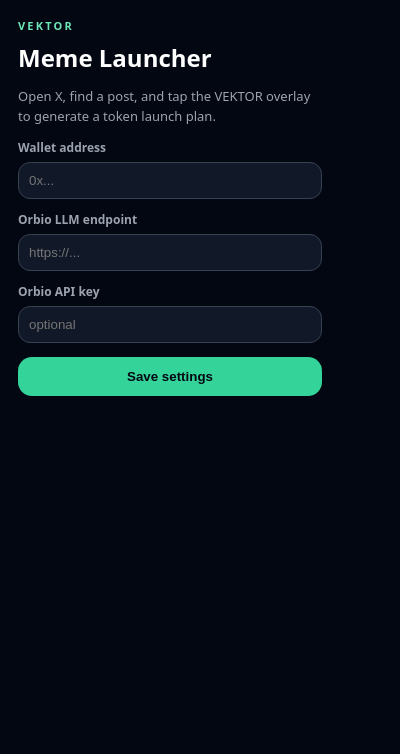
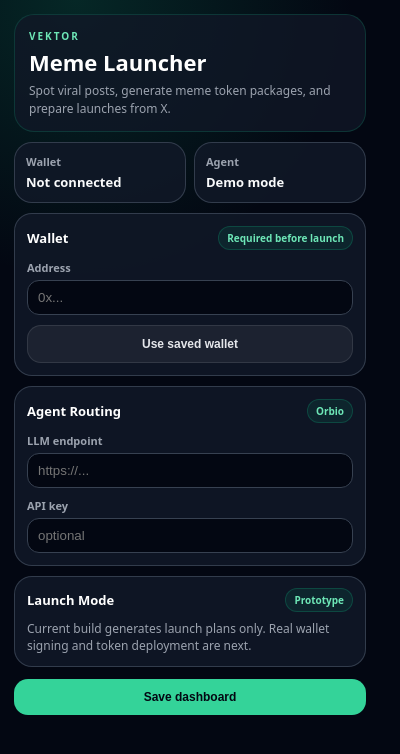
Before and after one commit to hermitchase/vektor-extension, a browser extension: page src/popup.html in a window 400 px wide. Drawn offline with Linux system fonts and the light colour scheme.

Commit message:
Add extension dashboard popup

```diff
--- a/src/popup.css
+++ b/src/popup.css
@@ -3,49 +3,124 @@ body {
   color: white;
   font-family: system-ui, -apple-system, BlinkMacSystemFont, "Segoe UI", sans-serif;
   margin: 0;
-  width: 340px;
+  width: 380px;
 }
 
 main {
-  padding: 18px;
+  background: radial-gradient(circle at 20% 0%, rgba(16, 185, 129, 0.18), transparent 34%), #030712;
+  padding: 14px;
+}
+
+.hero {
+  border: 1px solid rgba(16, 185, 129, 0.2);
+  border-radius: 20px;
+  background: rgba(17, 24, 39, 0.78);
+  padding: 14px;
 }
 
 .eyebrow {
   color: #6ee7b7;
-  font-size: 11px;
+  font-size: 10px;
   font-weight: 900;
   letter-spacing: 0.2em;
-  margin: 0 0 8px;
+  margin: 0 0 7px;
+}
+
+h1,
+h2,
+p {
+  margin: 0;
 }
 
 h1 {
-  font-size: 24px;
-  margin: 0;
+  font-size: 22px;
+  line-height: 1.1;
 }
 
-.copy {
+h2 {
+  font-size: 13px;
+}
+
+.copy,
+.panel p {
   color: #9ca3af;
+  font-size: 12px;
+  line-height: 1.45;
+  margin-top: 8px;
+}
+
+.status-grid {
+  display: grid;
+  gap: 8px;
+  grid-template-columns: 1fr 1fr;
+  margin-top: 10px;
+}
+
+.stat-card,
+.panel {
+  background: rgba(17, 24, 39, 0.88);
+  border: 1px solid rgba(55, 65, 81, 0.9);
+  border-radius: 18px;
+}
+
+.stat-card {
+  padding: 11px;
+}
+
+.stat-card span,
+label {
+  color: #9ca3af;
+  display: block;
+  font-size: 11px;
+  font-weight: 700;
+}
+
+.stat-card strong {
+  color: #f9fafb;
+  display: block;
   font-size: 13px;
-  line-height: 1.5;
+  margin-top: 4px;
+}
+
+.panel {
+  margin-top: 10px;
+  padding: 12px;
+}
+
+.panel.compact {
+  padding: 11px 12px;
+}
+
+.panel-head {
+  align-items: center;
+  display: flex;
+  justify-content: space-between;
+  gap: 10px;
+}
+
+.panel-head span {
+  background: rgba(16, 185, 129, 0.1);
+  border: 1px solid rgba(16, 185, 129, 0.24);
+  border-radius: 999px;
+  color: #6ee7b7;
+  font-size: 10px;
+  font-weight: 800;
+  padding: 4px 8px;
 }
 
 label {
-  color: #9ca3af;
-  display: block;
-  font-size: 12px;
-  font-weight: 700;
-  margin-top: 12px;
+  margin-top: 10px;
 }
 
 input {
-  background: #111827;
+  background: #030712;
   border: 1px solid #374151;
   border-radius: 12px;
   box-sizing: border-box;
   color: white;
-  margin-top: 6px;
+  margin-top: 5px;
   outline: none;
-  padding: 10px;
+  padding: 9px 10px;
   width: 100%;
 }
 
@@ -55,14 +130,23 @@ button {
   border-radius: 14px;
   color: #030712;
   cursor: pointer;
+  font-size: 12px;
   font-weight: 900;
-  margin-top: 14px;
-  padding: 12px;
+  margin-top: 12px;
+  padding: 11px;
   width: 100%;
+}
+
+button.secondary {
+  background: rgba(255, 255, 255, 0.06);
+  border: 1px solid rgba(255, 255, 255, 0.1);
+  color: #e5e7eb;
+  margin-top: 10px;
 }
 
 #status {
   color: #6ee7b7;
   font-size: 12px;
   min-height: 18px;
+  padding-top: 8px;
 }
--- a/src/popup.html
+++ b/src/popup.html
@@ -8,24 +8,59 @@
   </head>
   <body>
     <main>
+      <section class="hero">
         <p class="eyebrow">VEKTOR</p>
         <h1>Meme Launcher</h1>
-      <p class="copy">Open X, find a post, and tap the VEKTOR overlay to generate a token launch plan.</p>
+        <p class="copy">Spot viral posts, generate meme token packages, and prepare launches from X.</p>
+      </section>
 
+      <section class="status-grid">
+        <div class="stat-card">
+          <span>Wallet</span>
+          <strong id="walletStatus">Not connected</strong>
+        </div>
+        <div class="stat-card">
+          <span>Agent</span>
+          <strong id="agentStatus">Demo mode</strong>
+        </div>
+      </section>
+
+      <section class="panel">
+        <div class="panel-head">
+          <h2>Wallet</h2>
+          <span id="walletChip">Required before launch</span>
+        </div>
         <label>
-        Wallet address
+          Address
           <input id="walletAddress" placeholder="0x..." />
         </label>
+        <button id="connectWallet" class="secondary">Use saved wallet</button>
+      </section>
+
+      <section class="panel">
+        <div class="panel-head">
+          <h2>Agent Routing</h2>
+          <span>Orbio</span>
+        </div>
         <label>
-        Orbio LLM endpoint
+          LLM endpoint
           <input id="orbioEndpoint" placeholder="https://..." />
         </label>
         <label>
-        Orbio API key
+          API key
           <input id="orbioApiKey" type="password" placeholder="optional" />
         </label>
+      </section>
 
-      <button id="save">Save settings</button>
+      <section class="panel compact">
+        <div class="panel-head">
+          <h2>Launch Mode</h2>
+          <span>Prototype</span>
+        </div>
+        <p>Current build generates launch plans only. Real wallet signing and token deployment are next.</p>
+      </section>
+
+      <button id="save">Save dashboard</button>
       <p id="status"></p>
     </main>
     <script src="popup.js"></script>
--- a/src/popup.js
+++ b/src/popup.js
@@ -5,17 +5,39 @@ async function load() {
   fields.forEach((field) => {
     document.getElementById(field).value = settings[field] || "";
   });
+  renderStatus(settings);
 }
 
 async function save() {
   const payload = Object.fromEntries(fields.map((field) => [field, document.getElementById(field).value.trim()]));
   await chrome.storage.local.set(payload);
+  renderStatus(payload);
+  flash("Saved dashboard.");
+}
+
+function renderStatus(settings) {
+  const wallet = settings.walletAddress || "";
+  const endpoint = settings.orbioEndpoint || "";
+  document.getElementById("walletStatus").textContent = wallet ? shortAddress(wallet) : "Not connected";
+  document.getElementById("walletChip").textContent = wallet ? "Ready for prototype" : "Required before launch";
+  document.getElementById("agentStatus").textContent = endpoint ? "Orbio connected" : "Demo mode";
+}
+
+function shortAddress(address) {
+  if (address.length <= 12) return address;
+  return `${address.slice(0, 6)}...${address.slice(-4)}`;
+}
+
+function flash(message) {
   const status = document.getElementById("status");
-  status.textContent = "Saved.";
+  status.textContent = message;
   setTimeout(() => {
     status.textContent = "";
   }, 1600);
 }
 
 document.getElementById("save").addEventListener("click", save);
+document.getElementById("connectWallet").addEventListener("click", () => {
+  flash("Real wallet connection is next. Paste an address for now.");
+});
 load();
```
Lines whose indentation alone changed are shown as unchanged.
